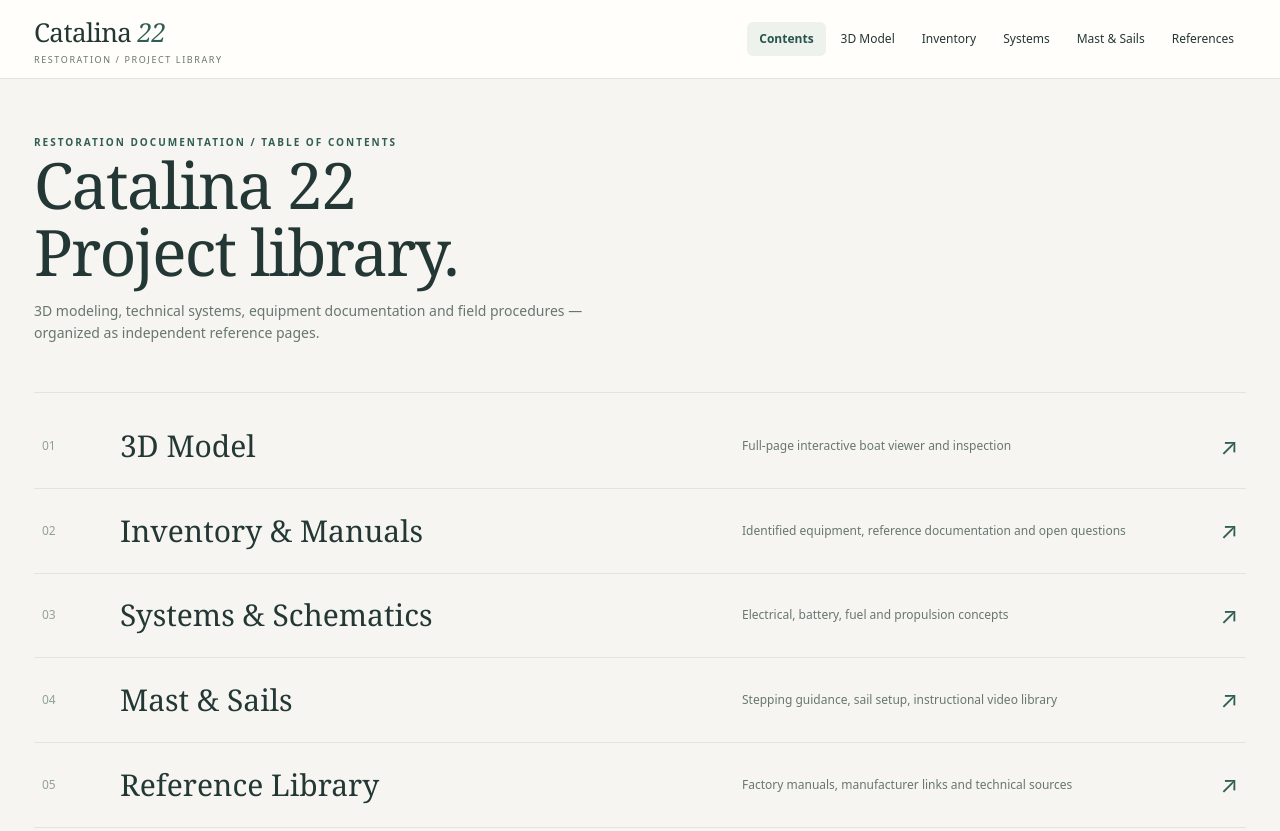
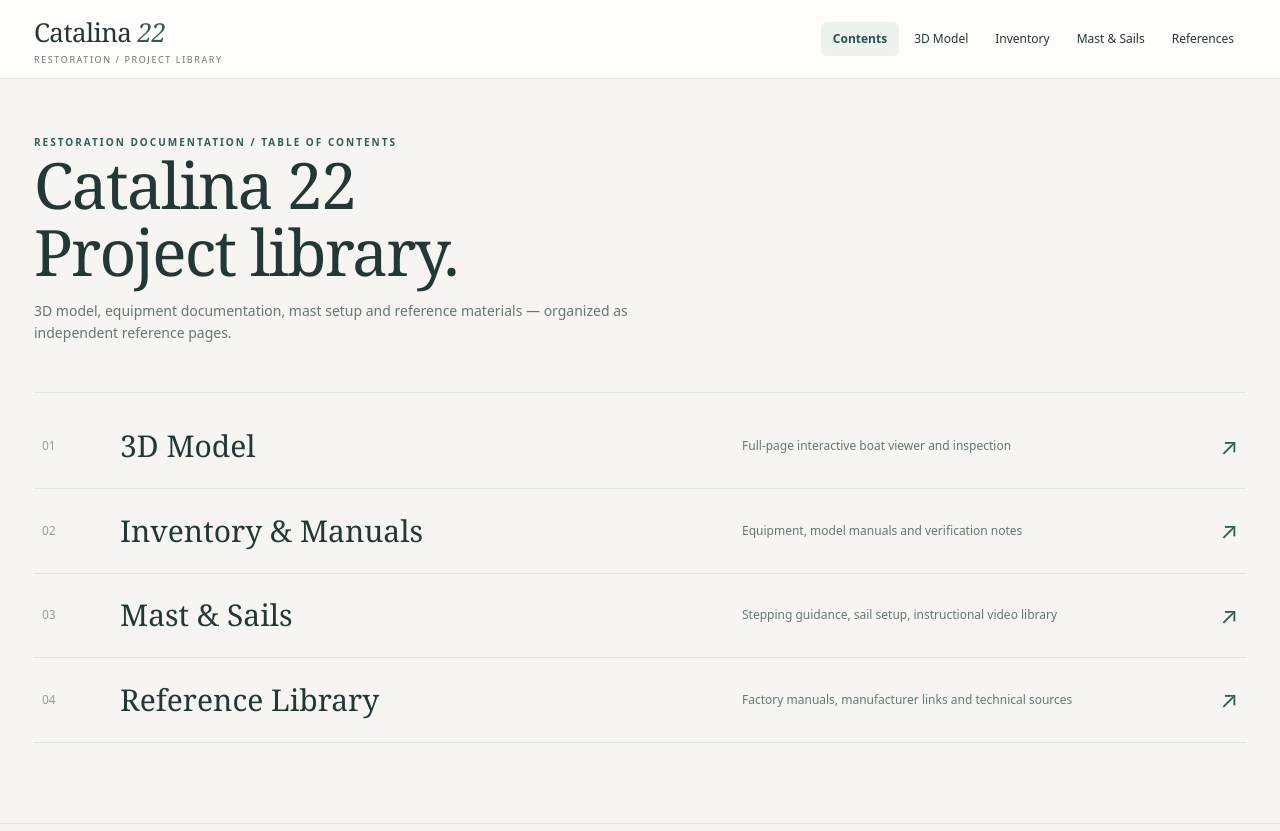
Before and after one commit to bayrp22/catalina22-model, a website: page dist/project/index.html in a window 1280 px wide. Shown: the top 831 px of the page. Drawn offline with Linux system fonts and the light colour scheme.

Commit message:
Remove Systems page from navigation and project contents

```diff
--- a/dist/project/index.html
+++ b/dist/project/index.html
@@ -1,11 +1,10 @@
 <!doctype html><html lang="en"><head><meta charset="utf-8"><meta name="viewport" content="width=device-width, initial-scale=1"><meta name="color-scheme" content="light"><title>Contents | Catalina 22 Restoration Library</title><link rel="stylesheet" href="/project/project.css"><meta name="description" content="Catalina 22 restoration project reference library"></head><body>
-<header><div class="shell top"><a href="/project/" class="brand">Catalina <em>22</em><small>Restoration / project library</small></a><nav class="nav" aria-label="Project pages"><a href="/project/" aria-current="page">Contents</a><a href="/" >3D Model</a><a href="/project/inventory/" >Inventory</a><a href="/project/systems/" >Systems</a><a href="/project/rigging/" >Mast & Sails</a><a href="/project/references/" >References</a></nav></div></header>
-<main class="shell"><div class="toc-hero"><div class="eyebrow">Restoration documentation / Table of contents</div><h1 class="toc-title">Catalina 22<br>Project library.</h1><p>3D modeling, technical systems, equipment documentation and field procedures — organized as independent reference pages.</p></div>
+<header><div class="shell top"><a href="/project/" class="brand">Catalina <em>22</em><small>Restoration / project library</small></a><nav class="nav" aria-label="Project pages"><a href="/project/" aria-current="page">Contents</a><a href="/" >3D Model</a><a href="/project/inventory/" >Inventory</a><a href="/project/rigging/" >Mast & Sails</a><a href="/project/references/" >References</a></nav></div></header>
+<main class="shell"><div class="toc-hero"><div class="eyebrow">Restoration documentation / Table of contents</div><h1 class="toc-title">Catalina 22<br>Project library.</h1><p>3D model, equipment documentation, mast setup and reference materials — organized as independent reference pages.</p></div>
 <div class="toc" role="navigation" aria-label="Table of contents">
 <a class="toc-item" href="/"><span class="toc-num">01</span><span class="toc-name">3D Model</span><span class="toc-meta">Full-page interactive boat viewer and inspection</span><span class="toc-arrow" aria-hidden="true">↗</span></a>
-<a class="toc-item" href="/project/inventory/"><span class="toc-num">02</span><span class="toc-name">Inventory & Manuals</span><span class="toc-meta">Identified equipment, reference documentation and open questions</span><span class="toc-arrow" aria-hidden="true">↗</span></a>
-<a class="toc-item" href="/project/systems/"><span class="toc-num">03</span><span class="toc-name">Systems & Schematics</span><span class="toc-meta">Electrical, battery, fuel and propulsion concepts</span><span class="toc-arrow" aria-hidden="true">↗</span></a>
-<a class="toc-item" href="/project/rigging/"><span class="toc-num">04</span><span class="toc-name">Mast & Sails</span><span class="toc-meta">Stepping guidance, sail setup, instructional video library</span><span class="toc-arrow" aria-hidden="true">↗</span></a>
-<a class="toc-item" href="/project/references/"><span class="toc-num">05</span><span class="toc-name">Reference Library</span><span class="toc-meta">Factory manuals, manufacturer links and technical sources</span><span class="toc-arrow" aria-hidden="true">↗</span></a>
+<a class="toc-item" href="/project/inventory/"><span class="toc-num">02</span><span class="toc-name">Inventory & Manuals</span><span class="toc-meta">Equipment, model manuals and verification notes</span><span class="toc-arrow" aria-hidden="true">↗</span></a>
+<a class="toc-item" href="/project/rigging/"><span class="toc-num">03</span><span class="toc-name">Mast & Sails</span><span class="toc-meta">Stepping guidance, sail setup, instructional video library</span><span class="toc-arrow" aria-hidden="true">↗</span></a>
+<a class="toc-item" href="/project/references/"><span class="toc-num">04</span><span class="toc-name">Reference Library</span><span class="toc-meta">Factory manuals, manufacturer links and technical sources</span><span class="toc-arrow" aria-hidden="true">↗</span></a>
 </div></main>
 <footer><div class="shell">CATALINA 22 / OWNER REFERENCE LIBRARY · Factory documents are historic reference. Unmeasured installations and renovations are provisional.</div></footer><script src="/project/project.js" defer></script></body></html>
```
